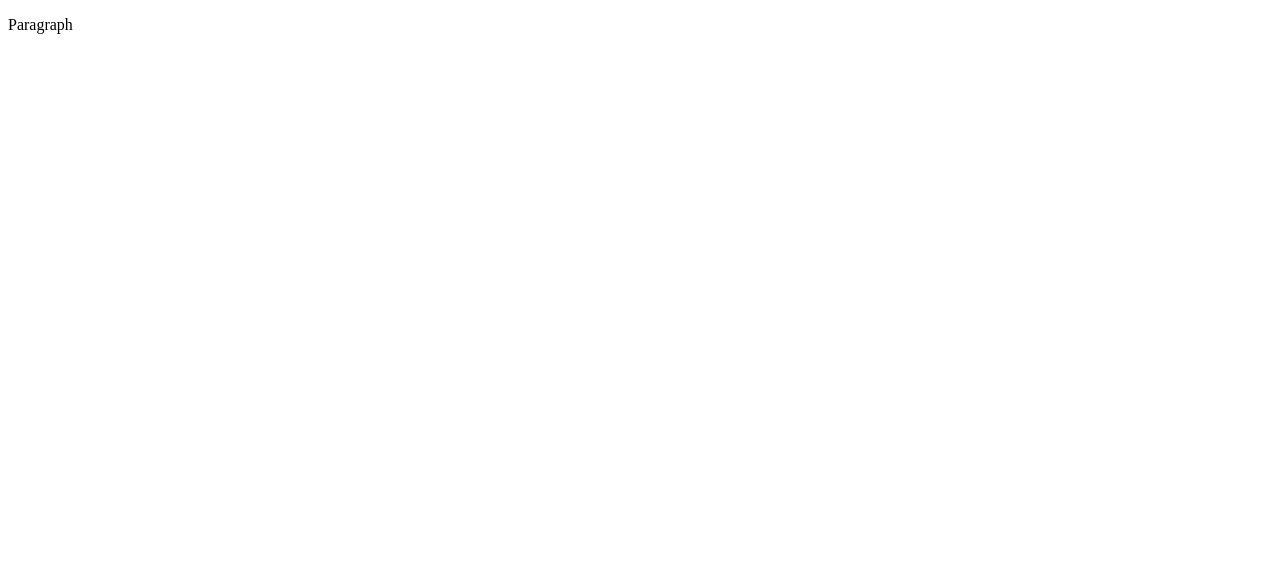
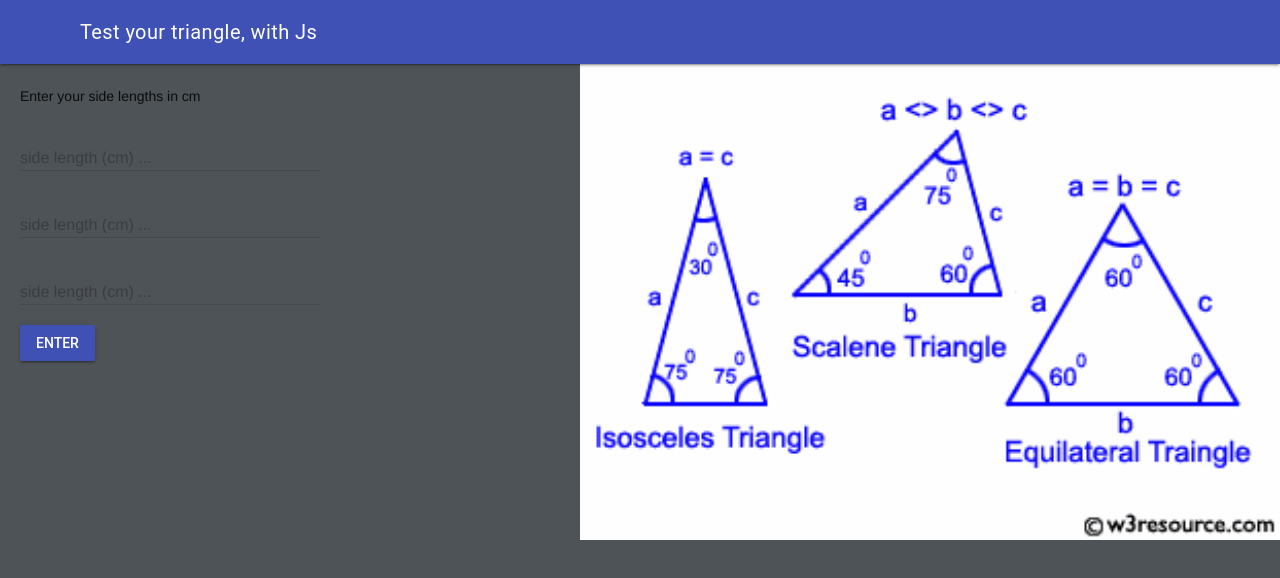
Before and after one commit to david-ezenwa/ICD2O-PWA-Test, a plain HTML site: page index.html in a window 1280 px wide. Drawn offline with nearby package versions, Linux system fonts and the light colour scheme.

Commit message:
made a triangle tester

```diff
--- a/css/style.css
+++ b/css/style.css
@@ -1,4 +1,44 @@
-/* Created by: Mr. Coxall
-* Created on: Sep 2020
+/* Created by: David.E
+* Created on: Mar 2024
 * This file contains the CSS for index.html
 */
+
+.mdl-layout__header-row {
+  display: flex;
+  justify-content: center;
+  align-items: center;
+}
+
+.mdl-layout__content {
+  padding-left: 15pt;
+  padding-right: 15pt;
+  padding-top: 15pt;
+}
+
+.mdl-textfield__error {
+  color: rgb(255, 255, 255);
+}
+
+.page-content {
+  color: rgb(194, 199, 206);
+  font-family: Helvetica, Arial, sans-serif;
+  font-size: x-large;
+}
+
+.page-content-answer {
+  color: rgb(254, 254, 255);
+  font-family: Helvetica, Arial, sans-serif;
+  font-size: larger;
+}
+
+img {
+  position: absolute;
+  top: 0;
+  right: 0;
+  margin: 0 0 10px 10px;
+  width: 700px
+}
+
+body {
+  background-color: rgb(78, 83, 87);
+}
--- a/index.html
+++ b/index.html
@@ -1,9 +1,70 @@
 <!DOCTYPE html>
 <html>
-  <head>
-    <title>Title</title>
+<head>
+  <meta charset="utf-8" />
+  <meta name="description" content="Museum Discount Checker" />
+  <meta name="keywords" content="mths, ics2o" />
+  <meta name="author" content="David.E" />
+  <meta name="viewport" content="width=device-width, initial-scale=1.0" />
+  <link rel="stylesheet" href="./css/style.css" />
+  <link rel="stylesheet" href="https://fonts.googleapis.com/icon?family=Material+Icons" />
+  <link rel="stylesheet" href="https://code.getmdl.io/1.3.0/material.indigo-pink.min.css" />
+  <link rel="apple-touch-icon" sizes="180x180" href="apple-touch-icon.png" />
+  <link rel="icon" type="image/png" sizes="32x32" href="favicon-32x32.png" />
+  <link rel="icon" type="image/png" sizes="16x16" href="favicon-16x16.png" />
+  <link rel="manifest" href="site.webmanifest" />
+  <title>Museum Discount Checker</title>
   </head>
   <body>
-    <p>Paragraph</p>
+    <script defer src="https://code.getmdl.io/1.3.0/material.min.js"></script>
+    <script src="./js/script.js"></script>
+    <div class="mdl-layout mdl-js-layout mdl-layout--fixed-header">
+      <header class="mdl-layout__header">
+        <div class="mdl-layout__header-row">
+          <!-- Title -->
+          <span class="mdl-layout-title">Test your triangle, with Js</span>
+          <!-- Add spacer, to align navigation to the right -->
+          <div class="mdl-layout-spacer"></div>
+        </div>
+      </header>
+      <main class="mdl-layout__content">
+        <div class="right-image">
+          <img src="./images/triangles.png" alt="triangle image" />
+        </div>
+        <div class="page-content"></div>
+        <form action="#">
+          <p>Enter your side lengths in cm</p>
+          <div class="mdl-textfield mdl-js-textfield">
+            <input class="mdl-textfield__input" type="number" pattern="-?[0-9]*(\.[0-9]+)?" id="side1-entered"
+              step=".01" />
+            <label class="mdl-textfield__label" for="side1-entered"> side length (cm) ...</label>
+            <span class="mdl-textfield__error">Input is not a number!</span>
+          </div>
+          <br />
+          <div class="mdl-textfield mdl-js-textfield">
+            <input class="mdl-textfield__input" type="number" pattern="-?[0-9]*(\.[0-9]+)?" id="side2-entered"
+              step=".01" />
+            <label class="mdl-textfield__label" for="side2-entered"> side length (cm) ...</label>
+            <span class="mdl-textfield__error">Input is not a number!</span>
+          </div>
+          <br />
+          <div class="mdl-textfield mdl-js-textfield">
+            <input class="mdl-textfield__input" type="number" pattern="-?[0-9]*(\.[0-9]+)?" id="side3-entered"
+              step=".01" />
+            <label class="mdl-textfield__label" for="side3-entered"> side length (cm) ...</label>
+            <span class="mdl-textfield__error">Input is not a number!</span>
+          </div>
+          <br />
+          <button class="mdl-button mdl-js-button mdl-button--raised mdl-button--colored" onclick="findTriangleClicked()">
+            Enter
+          </button>
+        </form>
+        <br />
+        <br />
+        <div class="page-content-answer">
+          <div id="answer"></div>
+        </div>
+      </main>
+    </div>
   </body>
-</html>
+  </html>
--- a/js/script.js
+++ b/js/script.js
@@ -3,3 +3,36 @@
 // Created by: Mr. Coxall
 // Created on: Sep 2020
 // This file contains the JS functions for index.html
+
+"use strict"
+
+function findTriangleClicked() {
+  const side1 = parseFloat(document.getElementById("side1-entered").value)
+  const side2 = parseFloat(document.getElementById("side2-entered").value)
+  const side3 = parseFloat(document.getElementById("side3-entered").value)
+
+  // using the cosine law
+  const angleA = Math.acos((side2 ** 2 + side3 ** 2 - side1 ** 2) / (2 * side2 * side3)) * (180 / Math.PI)
+  const angleB = Math.acos((side3 ** 2 + side1 ** 2 - side2 ** 2) / (2 * side3 * side1)) * (180 / Math.PI)
+  const angleC = Math.acos((side1 ** 2 + side2 ** 2 - side3 ** 2) / (2 * side1 * side2)) * (180 / Math.PI)
+
+  const sumOfAngles = Math.round(Number((angleA).toFixed(2)) + Number((angleB).toFixed(2)) + Number((angleC).toFixed(2)))
+
+  console.log(sumOfAngles)
+
+  if ((side1 == side2) && (side2 == side3)) {
+    if (sumOfAngles == 180) {
+      document.getElementById("answer").innerHTML = "This is an equilateral triangle."
+    }
+  } else if ((side1 == side2) || (side1 == side3) || (side2 == side3)) {
+    if (sumOfAngles == 180) {
+      document.getElementById("answer").innerHTML = " This is an isosceles triangle."
+    }
+  } else if ((side1 != side2) && (side2 != side3) && (side1 != side3)) {
+    if (sumOfAngles == 180) {
+      document.getElementById("answer").innerHTML = "This is a scalene triangle."
+    }
+  } else {
+    document.getElementById("answer").innerHTML = "Error"
+  }
+}
```
Also changed, not shown: android-chrome-192x192.png (added), android-chrome-512x512.png (added), apple-touch-icon.png (added), design/flowchart.png (added), design/storyboard.png (added), favicon-16x16.png (added), favicon-32x32.png (added), favicon.ico (added), images/triangles.png (added), site.webmanifest (added), 2 other files.
